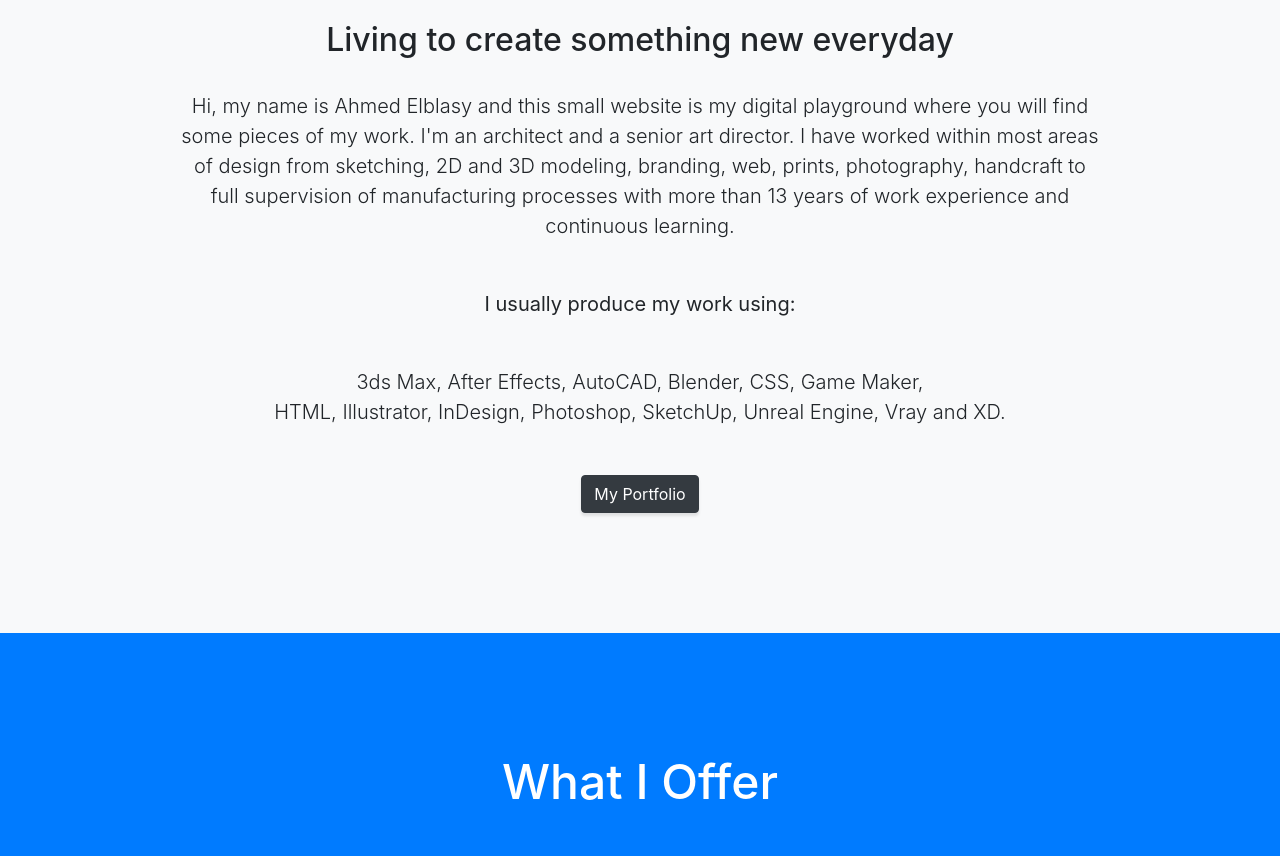
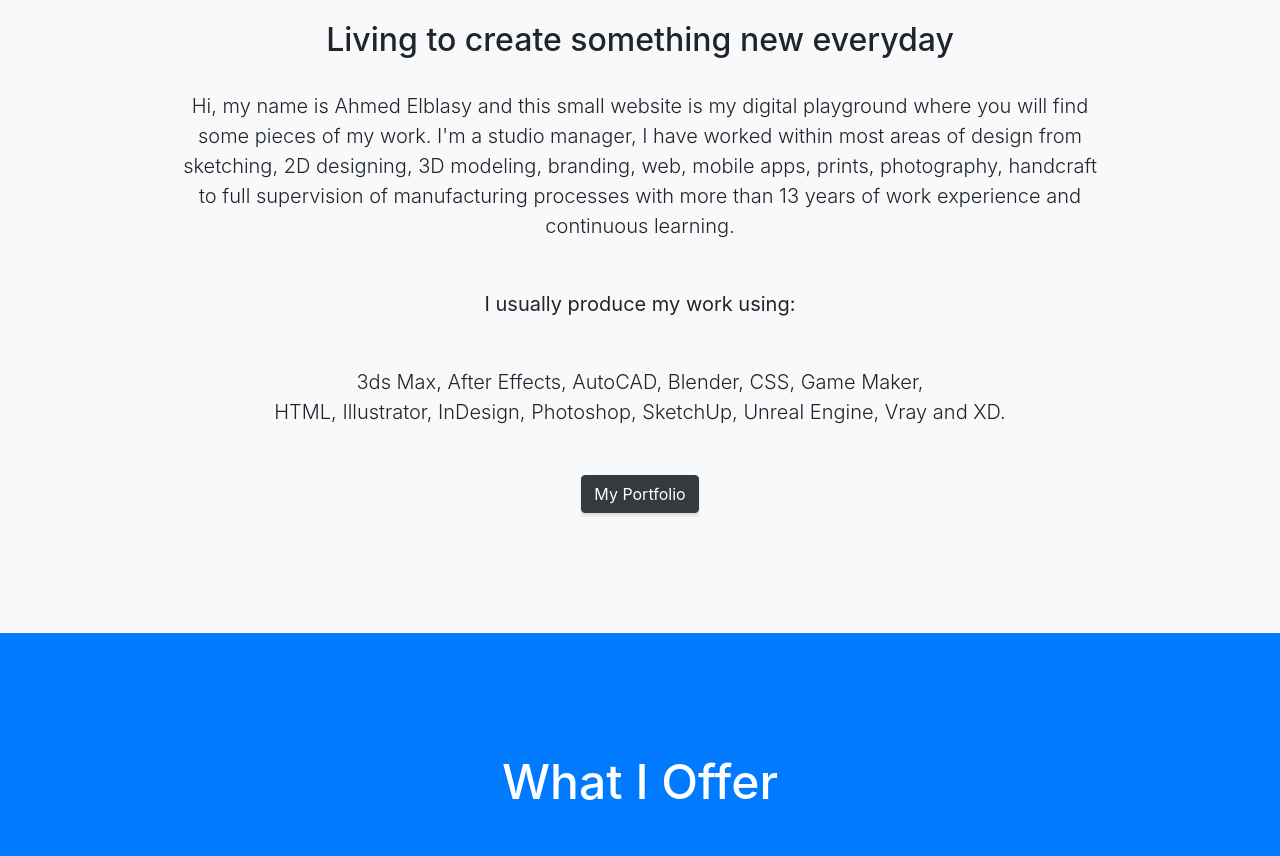
Before and after one commit to elblasy1986/elblasy, a website with bundled scripts: page index.html in a window 1280 px wide. Shown: the part 1083-1939 px from the top of the page. Built offline with nearby package versions, Linux system fonts and the light colour scheme.

Commit message:
Update index.html

```diff
--- a/index.html
+++ b/index.html
@@ -73,7 +73,7 @@
 <img  class="img-fluid" src="img/profile.png" alt="">
 <br><br><h2>Living to create something new everyday</h2>
 <br><p class="lead mb-5">
-Hi, my name is Ahmed Elblasy and this small website is my digital playground where you will find some pieces of my work. I'm an architect and a senior art director. I have worked within most areas of design from sketching, 2D and 3D modeling, branding, web, prints, photography, handcraft to full supervision of manufacturing processes with more than 13 years of work experience and continuous learning.</p>
+  Hi, my name is Ahmed Elblasy and this small website is my digital playground where you will find some pieces of my work. I'm a studio manager, I have worked within most areas of design from sketching, 2D designing, 3D modeling, branding, web, mobile apps, prints, photography, handcraft to full supervision of manufacturing processes with more than 13 years of work experience and continuous learning.
 <p class="lead mb-5">
 <b>I usually produce my work using:</b>
 </p>
```
